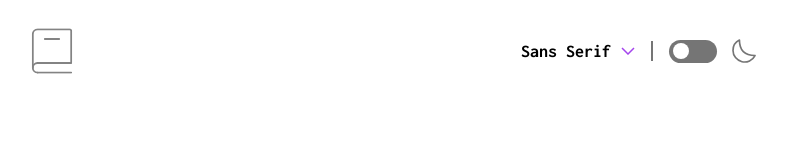
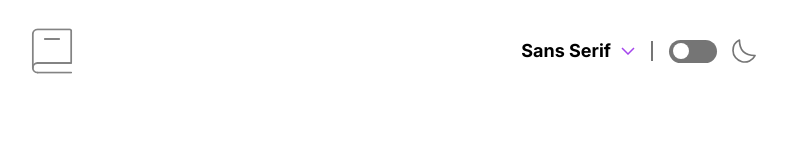
Before and after one commit to CosminBozai/Dictionary-App, a React (Vite) app: page / in a window 1280 px wide. Shown: the top 160 px of the page, without its empty margins (245-1032 px from the left). Built offline with nearby package versions, Linux system fonts and the light colour scheme.

Commit message:
Change the font programatically

```diff
--- a/src/App.tsx
+++ b/src/App.tsx
@@ -4,10 +4,11 @@ import "./App.scss";
 
 function App() {
   const [theme, setTheme] = useState("light");
+  const [font, setFont] = useState("sans-serif");
   return (
-    <div className={`App ${theme} mono`}>
+    <div className={`App ${theme} ${font}`}>
       <div className="main-container">
-        <Header setTheme={setTheme} />
+        <Header setTheme={setTheme} setFont={setFont} font={font} />
         {/* Search  */}
         {/* Dictionary  */}
       </div>
--- a/src/components/Header/Header.tsx
+++ b/src/components/Header/Header.tsx
@@ -2,18 +2,26 @@ import { ReactComponent as Logo } from "../../assets/images/logo.svg";
 import { ReactComponent as Arrow } from "../../assets/images/icon-arrow-down.svg";
 import { ReactComponent as Moon } from "../../assets/images/icon-moon.svg";
 import React, { useState } from "react";
+import formatString from "../../utils/formatString";
 import "./Header.scss";
 import "./Switch.scss";
 
 type Props = {
   setTheme: React.Dispatch<React.SetStateAction<string>>;
+  setFont: React.Dispatch<React.SetStateAction<string>>;
+  font: string;
 };
 
-function Header({ setTheme }: Props) {
+function Header({ setTheme, setFont, font }: Props) {
   const [showOptions, setShowOptions] = useState(false);
 
   const changeTheme = (e: React.ChangeEvent<HTMLInputElement>) => {
     e.target.checked === false ? setTheme("light") : setTheme("dark");
+  };
+
+  const changeFont = (font: string) => {
+    setFont(font);
+    setShowOptions(false);
   };
 
   return (
@@ -25,13 +33,19 @@ function Header({ setTheme }: Props) {
             onClick={() => setShowOptions(!showOptions)}
             className="select-btn"
           >
-            <span> Sans Serif</span>
+            <span>{formatString(font)}</span>
             <Arrow />
           </button>
           <div className={`options ${showOptions ? "show" : ""}`}>
-            <a href="#">Sans Serif</a>
-            <a href="#">Serif</a>
-            <a href="#">Mono</a>
+            <a href="#" onClick={() => changeFont("sans-serif")}>
+              Sans Serif
+            </a>
+            <a href="#" onClick={() => changeFont("serif")}>
+              Serif
+            </a>
+            <a href="#" onClick={() => changeFont("mono")}>
+              Mono
+            </a>
           </div>
         </div>
 
--- /dev/null
+++ b/src/utils/formatString.ts
@@ -0,0 +1,7 @@
+export default function formatString(str: string): string {
+  const words = str.split("-").map((word) => word.trim());
+  const capitalizedWords = words.map(
+    (word) => word.charAt(0).toUpperCase() + word.slice(1)
+  );
+  return capitalizedWords.join(" ");
+}
```
